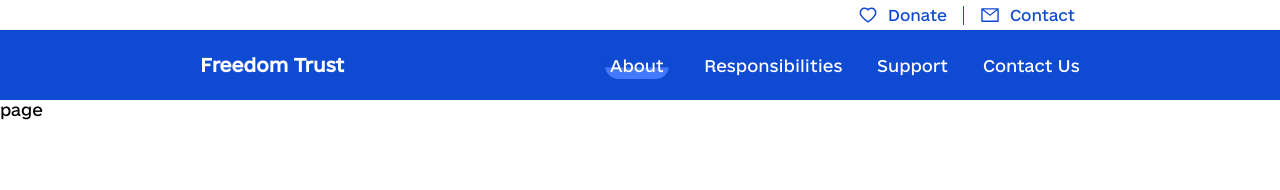
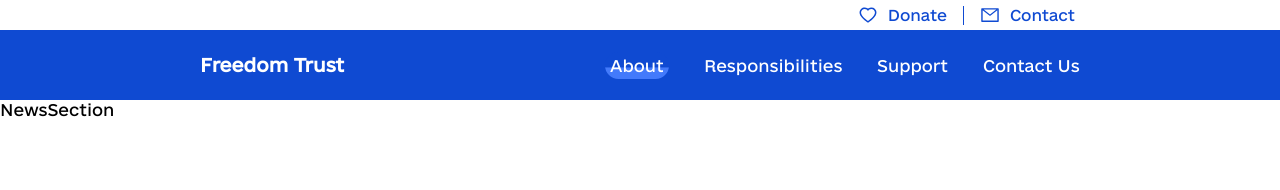
Before and after one commit to yanzhabko/freedom-trust, a Next.js app: page /about/news in a window 1280 px wide. Shown: the top 190 px of the page. Built offline with nearby package versions, Linux system fonts and the light colour scheme.

Commit message:
init news section

```diff
--- a/app/about/news/page.tsx
+++ b/app/about/news/page.tsx
@@ -1,8 +1,11 @@
 import React from 'react'
+import NewsSection from '@/sections/news_page/NewsSection'
 
 const News = () => {
 	return (
-		<div>page</div>
+		<div>
+			<NewsSection />
+		</div>
 	)
 }
 
--- /dev/null
+++ b/sections/news_page/NewsSection.module.scss
@@ -0,0 +1,4 @@
+@import "@/style/mixin";
+@import "@/style/container";
+@import "@/style/fonts";
+@import "@/style/colors";
--- /dev/null
+++ b/sections/news_page/NewsSection.tsx
@@ -0,0 +1,9 @@
+import React from 'react'
+
+const NewsSection = () => {
+	return (
+		<div>NewsSection</div>
+	)
+}
+
+export default NewsSection
```
